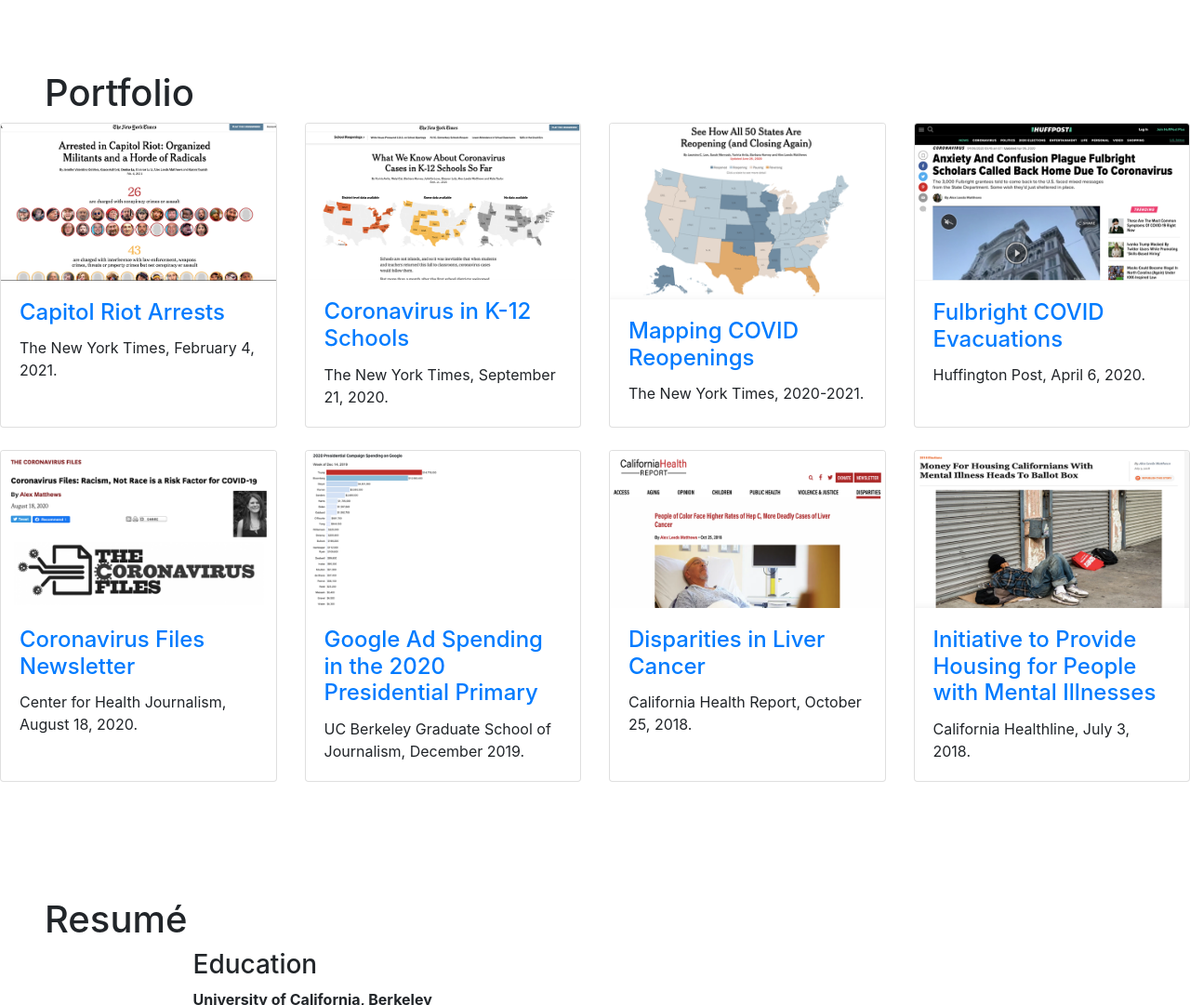
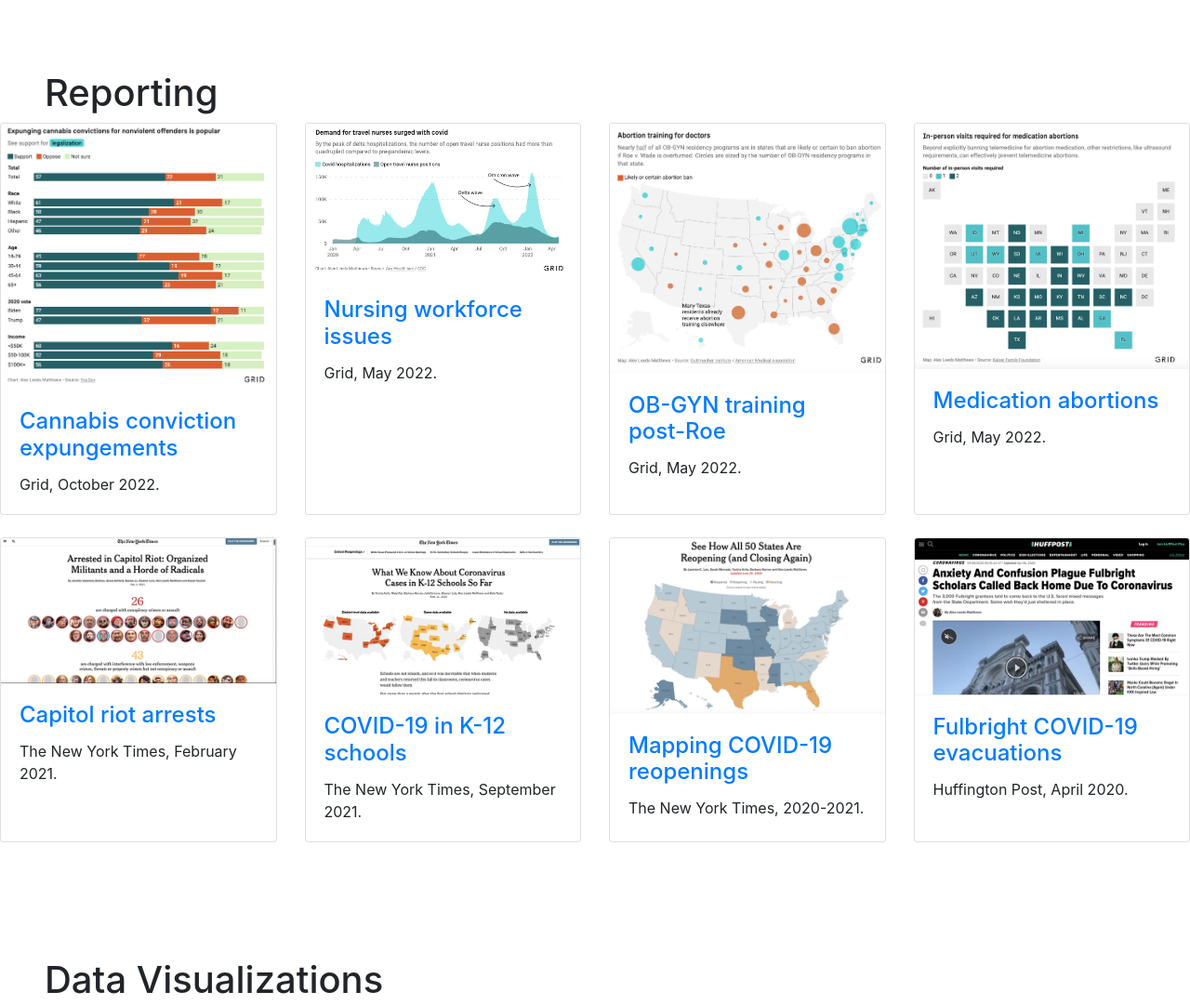
Before and after one commit to alexleedsmatthews/website, a website with bundled scripts: page index.html in a window 1280 px wide. Shown: the part 580-1661 px from the top of the page at 93% size. Built offline with nearby package versions, Linux system fonts and the light colour scheme.

Commit message:
portfolio update

```diff
--- a/index.html
+++ b/index.html
@@ -34,7 +34,10 @@
               <a class="nav-link js-scroll-trigger" href="#about">About</a>
             </li>
             <li class="nav-item">
-              <a class="nav-link js-scroll-trigger" href="#portfolio">Portfolio</a>
+              <a class="nav-link js-scroll-trigger" href="#reporting">Reporting</a>
+            </li>
+            <li class="nav-item">
+              <a class="nav-link js-scroll-trigger" href="#dataviz">Data Visualizations</a>
             </li>
             <li class="nav-item">
               <a class="nav-link js-scroll-trigger" href="#resume">Resumé</a>
@@ -47,7 +50,7 @@
       </div>
     </nav>
 
-    <section id="about" class="bg-light">
+    <section id="about">
         <div class="row">
           <div class="col-4 mx-auto text-left">
             <p><img src="img/Matthews_080720_PedroCota.jpg" alt="Headshot by Pedro Cota" class="img-fluid"><br><div class = "container-fluid"><p><i>Photo by Pedro Cota</i></p></div>
@@ -59,18 +62,62 @@
         </div>
     </section>
 
-    <section id="portfolio">
-    <h1 class="mx-5">Portfolio
+    <section id="reporting">
+    <h1 class="mx-5">Reporting
   </h1>
   <div class="row">
     <div class="col-lg-3 col-md-4 col-sm-6 mb-4">
       <div class="card h-100">
-        <a href="https://www.nytimes.com/interactive/2021/02/04/us/capitol-arrests.html"><img class="card-img-top" src="img/militant_thumb2.png" alt=""></a>
+        <a href="https://www.grid.news/story/politics/2022/10/07/bidens-marijuana-possession-pardons-are-a-seismic-shift-in-cannabis-policy-reform-but-few-will-see-relief/"><img class="card-img-top" src="img/cannabis_polling.png" alt=""></a>
         <div class="card-body">
           <h4 class="card-title">
-            <a href="https://www.nytimes.com/interactive/2021/02/04/us/capitol-arrests.html">Capitol Riot Arrests</a>
+            <a href="https://www.grid.news/story/politics/2022/10/07/bidens-marijuana-possession-pardons-are-a-seismic-shift-in-cannabis-policy-reform-but-few-will-see-relief/">Cannabis conviction expungements</a>
           </h4>
-          <p class="card-text">The New York Times, February 4, 2021.</p>
+          <p class="card-text">Grid, October 2022.</p>
+        </div>
+      </div>
+    </div>
+        <div class="col-lg-3 col-md-4 col-sm-6 mb-4">
+      <div class="card h-100">
+        <a href="https://www.grid.news/story/science/2022/05/02/nurses-are-not-ok-why-theyre-quitting-their-jobs-and-what-it-means-for-the-future-of-healthcare/"><img class="card-img-top" src="img/nursing_demand.png" alt=""></a>
+        <div class="card-body">
+          <h4 class="card-title">
+            <a href="https://www.grid.news/story/science/2022/05/02/nurses-are-not-ok-why-theyre-quitting-their-jobs-and-what-it-means-for-the-future-of-healthcare/">Nursing workforce issues</a>
+          </h4>
+          <p class="card-text">Grid, May 2022.</p>
+        </div>
+      </div>
+    </div>
+        <div class="col-lg-3 col-md-4 col-sm-6 mb-4">
+      <div class="card h-100">
+        <a href="https://www.grid.news/story/politics/2022/05/10/your-ob-gyn-might-miss-out-on-critical-training-in-a-post-roe-world/"><img class="card-img-top" src="img/residencyprograms.png" alt=""></a>
+        <div class="card-body">
+          <h4 class="card-title">
+            <a href="https://www.grid.news/story/politics/2022/05/10/your-ob-gyn-might-miss-out-on-critical-training-in-a-post-roe-world/">OB-GYN training post-Roe</a>
+          </h4>
+          <p class="card-text">Grid, May 2022.</p>
+        </div>
+      </div>
+    </div>
+    <div class="col-lg-3 col-md-4 col-sm-6 mb-4">
+      <div class="card h-100">
+        <a href="https://www.grid.news/story/politics/2022/05/04/abortion-pills-could-ease-access-issues-if-roe-falls-republicans-are-already-targeting-them/"><img class="card-img-top" src="img/medicationabortions.png" alt=""></a>
+        <div class="card-body">
+          <h4 class="card-title">
+            <a href="https://www.grid.news/story/politics/2022/05/04/abortion-pills-could-ease-access-issues-if-roe-falls-republicans-are-already-targeting-them/">Medication abortions</a>
+          </h4>
+          <p class="card-text">Grid, May 2022.</p>
+        </div>
+      </div>
+    </div>
+    <div class="col-lg-3 col-md-4 col-sm-6 mb-4">
+      <div class="card h-100">
+        <a href="https://www.nytimes.com/interactive/2021/02/04/us/capitol-arrests.html"><img class="card-img-top" src="img/militant_thumb.png" alt=""></a>
+        <div class="card-body">
+          <h4 class="card-title">
+            <a href="https://www.nytimes.com/interactive/2021/02/04/us/capitol-arrests.html">Capitol riot arrests</a>
+          </h4>
+          <p class="card-text">The New York Times, February 2021.</p>
         </div>
       </div>
     </div>
@@ -79,9 +126,9 @@
         <a href="https://www.nytimes.com/interactive/2020/09/21/us/covid-schools.html"><img class="card-img-top" src="img/K12_thumb.png" alt=""></a>
         <div class="card-body">
           <h4 class="card-title">
-            <a href="https://www.nytimes.com/interactive/2020/09/21/us/covid-schools.html">Coronavirus in K-12 Schools</a>
+            <a href="https://www.nytimes.com/interactive/2020/09/21/us/covid-schools.html">COVID-19 in K-12 schools</a>
           </h4>
-          <p class="card-text">The New York Times, September 21, 2020.</p>
+          <p class="card-text">The New York Times, September 2021.</p>
         </div>
       </div>
     </div>
@@ -90,7 +137,7 @@
         <a href="https://www.nytimes.com/interactive/2020/us/states-reopen-map-coronavirus.html"><img class="card-img-top" src="img/Times_Map.png" alt=""></a>
         <div class="card-body">
           <h4 class="card-title">
-            <a href="https://www.nytimes.com/interactive/2020/us/states-reopen-map-coronavirus.html">Mapping COVID Reopenings</a>
+            <a href="https://www.nytimes.com/interactive/2020/us/states-reopen-map-coronavirus.html">Mapping COVID-19 reopenings</a>
           </h4>
           <p class="card-text">The New York Times, 2020-2021.</p>
         </div>
@@ -101,58 +148,66 @@
         <a href="https://www.huffpost.com/entry/coronavirus-fulbright-scholars-return-to-us_n_5e87af7fc5b6e7d76c63b823"><img class="card-img-top" src="img/HuffPost.png" alt=""></a>
         <div class="card-body">
           <h4 class="card-title">
-            <a href="https://www.huffpost.com/entry/coronavirus-fulbright-scholars-return-to-us_n_5e87af7fc5b6e7d76c63b823">Fulbright COVID Evacuations</a>
+            <a href="https://www.huffpost.com/entry/coronavirus-fulbright-scholars-return-to-us_n_5e87af7fc5b6e7d76c63b823">Fulbright COVID-19 evacuations</a>
           </h4>
-          <p class="card-text">Huffington Post, April 6, 2020.</p>
+          <p class="card-text">Huffington Post, April 2020.</p>
+        </div>
+      </div>
+    </div>
+  </div>
+  <!-- /.row -->
+
+  <section id="dataviz">
+    <h1 class="mx-5">Data Visualizations
+  </h1>
+  <div class="row">
+    <div class="col-lg-3 col-md-4 col-sm-6 mb-4">
+      <div class="card h-100">
+        <a href="https://www.grid.news/story/science/2022/09/13/a-historic-nursing-strike-in-minnesota-shows-the-cracks-in-the-healthcare-system-are-widening/"><img class="card-img-top" src="img/mn_nurses.png" alt=""></a>
+        <div class="card-body">
+          <h4 class="card-title">
+            <a href="https://www.grid.news/story/science/2022/09/13/a-historic-nursing-strike-in-minnesota-shows-the-cracks-in-the-healthcare-system-are-widening/">Minnesota nurses' strike</a>
+          </h4>
+          <p class="card-text">Grid News, September 2022.</p>
         </div>
       </div>
     </div>
         <div class="col-lg-3 col-md-4 col-sm-6 mb-4">
       <div class="card h-100">
-        <a href="https://centerforhealthjournalism.org/2020/08/18/coronavirus-files"><img class="card-img-top" src="img/coronavirus%20files2.png" alt=""></a>
+        <a href="https://www.grid.news/story/politics/2022/08/17/what-liz-cheneys-loss-tells-us-about-the-lasting-influence-of-donald-trump/"><img class="card-img-top" src="img/biocards.png" alt=""></a>
         <div class="card-body">
           <h4 class="card-title">
-            <a href="https://centerforhealthjournalism.org/2020/08/18/coronavirus-files">Coronavirus Files Newsletter</a>
+            <a href="https://www.grid.news/story/politics/2022/08/17/what-liz-cheneys-loss-tells-us-about-the-lasting-influence-of-donald-trump/">GOP primary losers</a>
           </h4>
-          <p class="card-text">Center for Health Journalism, August 18, 2020.</p>
+          <p class="card-text">Grid, August 2022.</p>
         </div>
       </div>
     </div>
         <div class="col-lg-3 col-md-4 col-sm-6 mb-4">
       <div class="card h-100">
-        <a href="https://j221-dataviz.github.io/alex-leeds-matthews/"><img class="card-img-top" src="img/bar_chart_image.png" alt=""></a>
+        <a href="https://www.grid.news/story/climate/2022/06/21/from-bad-refs-to-brain-eating-amoebas-how-climate-change-is-reshaping-warm-weather-sports/"><img class="card-img-top" src="img/sealevels.png" alt=""></a>
         <div class="card-body">
           <h4 class="card-title">
-            <a href="https://j221-dataviz.github.io/alex-leeds-matthews/">Google Ad Spending in the 2020 Presidential Primary</a>
+            <a href="https://www.grid.news/story/climate/2022/06/21/from-bad-refs-to-brain-eating-amoebas-how-climate-change-is-reshaping-warm-weather-sports/">Sea-level rise and surf spots</a>
           </h4>
-          <p class="card-text">UC Berkeley Graduate School of Journalism, December 2019.</p>
+          <p class="card-text">Grid News, June 2022</p>
         </div>
       </div>
     </div>
     <div class="col-lg-3 col-md-4 col-sm-6 mb-4">
       <div class="card h-100">
-        <a href="https://www.calhealthreport.org/2018/10/25/people-color-face-higher-rates-hep-c-deadly-cases-liver-cancer/"><img class="card-img-top" src="img/CHR.png" alt=""></a>
+        <a href="https://www.grid.news/story/science/2022/06/06/qa-what-school-shootings-take-from-the-students-who-survive/"><img class="card-img-top" src="img/gunviolence.png" alt=""></a>
         <div class="card-body">
           <h4 class="card-title">
-            <a href="https://www.calhealthreport.org/2018/10/25/people-color-face-higher-rates-hep-c-deadly-cases-liver-cancer/">Disparities in Liver Cancer</a>
+            <a href="https://www.grid.news/story/science/2022/06/06/qa-what-school-shootings-take-from-the-students-who-survive/">The toll of gun violence</a>
           </h4>
-          <p class="card-text">California Health Report, October 25, 2018.</p>
-        </div>
-      </div>
-    </div>
-    <div class="col-lg-3 col-md-4 col-sm-6 mb-4">
-      <div class="card h-100">
-        <a href="https://californiahealthline.org/news/money-for-housing-californians-with-mental-illness-heads-to-ballot-box/"><img class="card-img-top" src="img/CHL.png" alt=""></a>
-        <div class="card-body">
-          <h4 class="card-title">
-            <a href="https://californiahealthline.org/news/money-for-housing-californians-with-mental-illness-heads-to-ballot-box/">Initiative to Provide Housing for People with Mental Illnesses</a>
-          </h4>
-          <p class="card-text">California Healthline, July 3, 2018.</p>
+          <p class="card-text">Grid, June 2022</p>
         </div>
       </div>
     </div>
     </div>
   <!-- /.row -->
+
 
 
 <!-- /.container -->
@@ -214,7 +269,7 @@
       <div class="container">
         <div class="row">
           <div class="col-lg-10 mx-auto text-center">
-            <a href="mailto:amatthews@grid.news">Email</a> | <a href="https://twitter.com/alex_leedsmatts">Twitter</a> | <a href="https://www.linkedin.com/in/alexleedsmatthews/">LinkedIn</a>
+            <a href="mailto:alexleedsmatthews@gmail.com">Email</a> | <a href="https://twitter.com/alex_leedsmatts">Twitter</a> | <a href="https://www.linkedin.com/in/alexleedsmatthews/">LinkedIn</a>
     </div>
           </div>
         </div>
```
Also changed, not shown: img/biocards.png (added), img/cannabis_polling.png (added), img/gunviolence.png (added), img/medicationabortions.png (added), img/mn_nurses.png (added), img/nursing_demand.png (added), img/residencyprograms.png (added), img/sealevels.png (added), 1 other file. Lines whose indentation alone changed are shown as unchanged.
